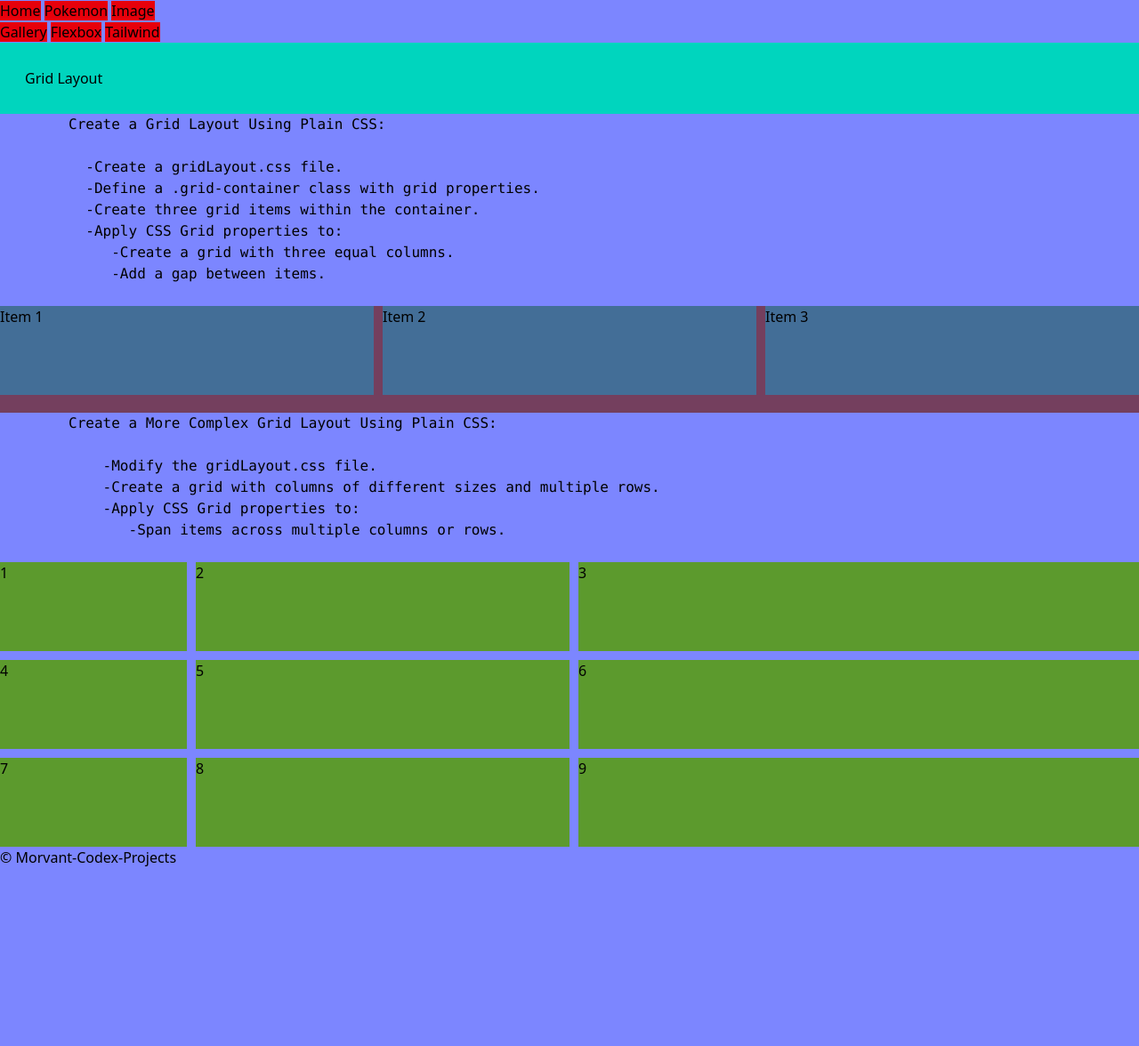
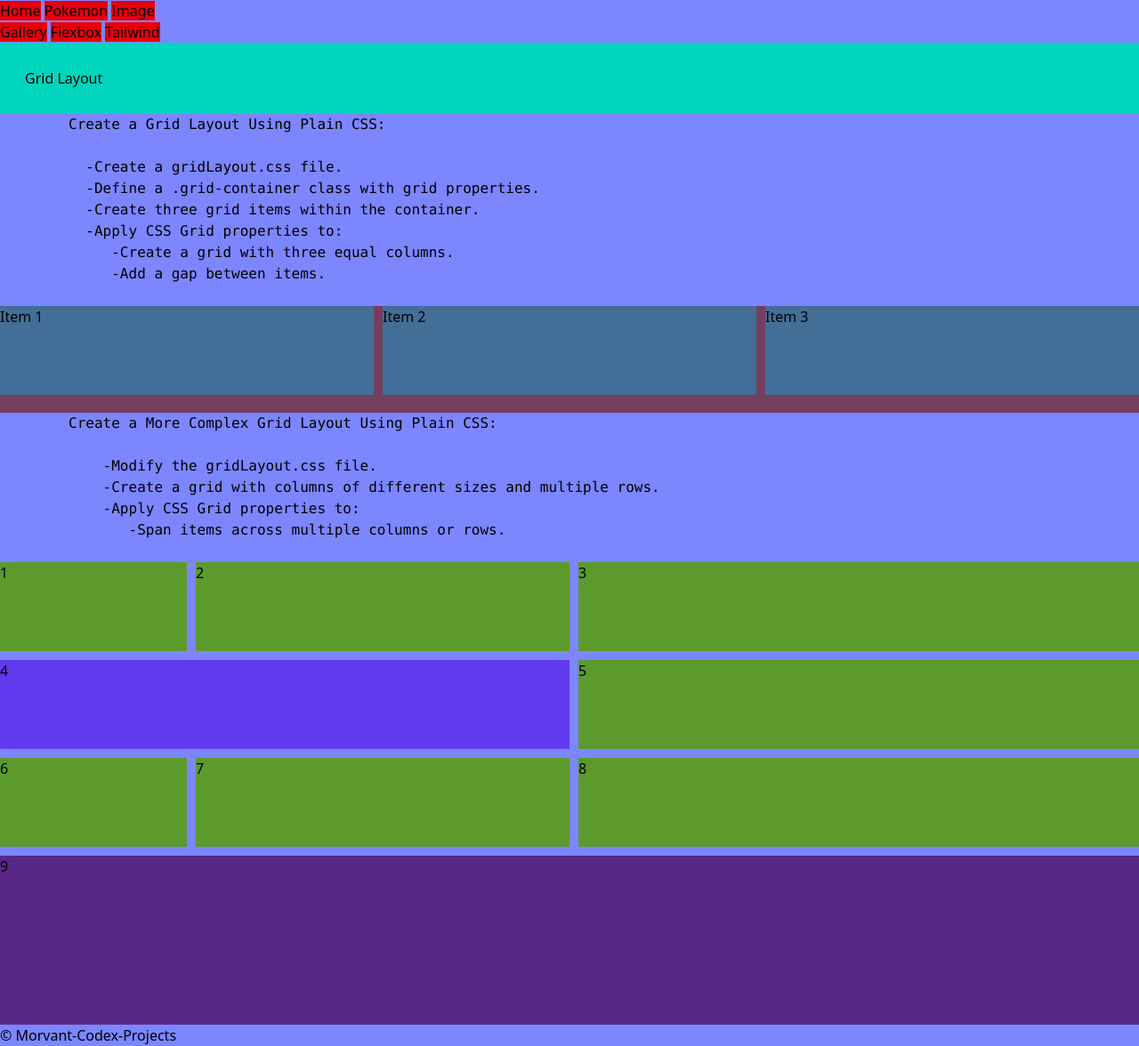
Before and after one commit to Morvant-Codex-Projects/band-name-generator2.0, a plain HTML site: page gridLayout/grid-layout.html in a window 1280 px wide. Shown: the whole page at 89% size. Before the commit the page ends 976 px from the top, so only its background shows below. Drawn offline with nearby package versions, Linux system fonts and the light colour scheme; files that its build step writes are made by us from their sources; no server answers; files whose address does not match are found by name.

Commit message:
assignment work

```diff
--- a/gridLayout/grid-layout.css
+++ b/gridLayout/grid-layout.css
@@ -1,6 +1,8 @@
 .grid-container {
-    display: grid; /*activate the grid system */
-    grid-template-columns: 1fr 1fr 1fr; /*1fr represents 1 column*/
+    display: grid;
+    /*activate the grid system */
+    grid-template-columns: 1fr 1fr 1fr;
+    /*1fr represents 1 column*/
     gap: 10px;
     background-color: rgb(116, 63, 94);
     height: 120px;
@@ -18,18 +20,24 @@ height: 100px;
     grid-template-columns: 1fr 2fr 3fr;
     gap: 10px;
 
-    div{
+    div {
         background-color: rgb(92, 154, 45);
         height: 100px;
     }
-}
 
     #item4 {
-background-color: red;
-grid-column: span 2; /* SPREAD OVER 2 COLUMNS */
+        background-color: rgb(97, 58, 238);
+        grid-column: span 2;
+        /* SPREAD OVER 2 COLUMNS */
+    }
 
     #item9 {
         height: 100%;
-background-color:
-grid-column: span 3; /* SPREAD OVER 3 COLUMNS*/
-grid-row: span 20; /* SPREAD OVER 20 ROWS */
+        background-color: rgb(88, 39, 134);
+            grid-column: span 3;
+        /* SPREAD OVER 3 COLUMNS*/
+        grid-row: span 20;
+        /* SPREAD OVER 20 ROWS */
+
+    }
+}
--- a/gridLayout/grid-layout.html
+++ b/gridLayout/grid-layout.html
@@ -50,12 +50,12 @@
     <div>1</div>
     <div>2</div>
     <div>3</div>
-    <div>4</div>
+    <div id="item4">4</div>
     <div>5</div>
     <div>6</div>
     <div>7</div>
     <div>8</div>
-    <div>9</div>
+    <div id="item9">9</div>
 </div>
      <footer>&copy Morvant-Codex-Projects</footer>
 </body>
```
Also changed, not shown: 1 other file. Lines whose indentation alone changed are shown as unchanged.
